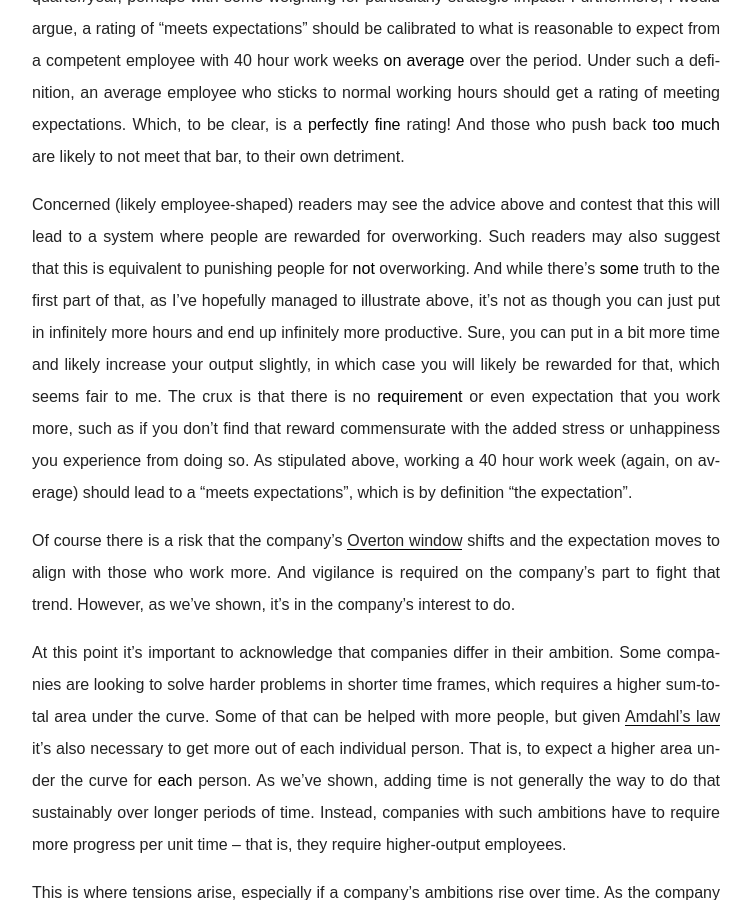
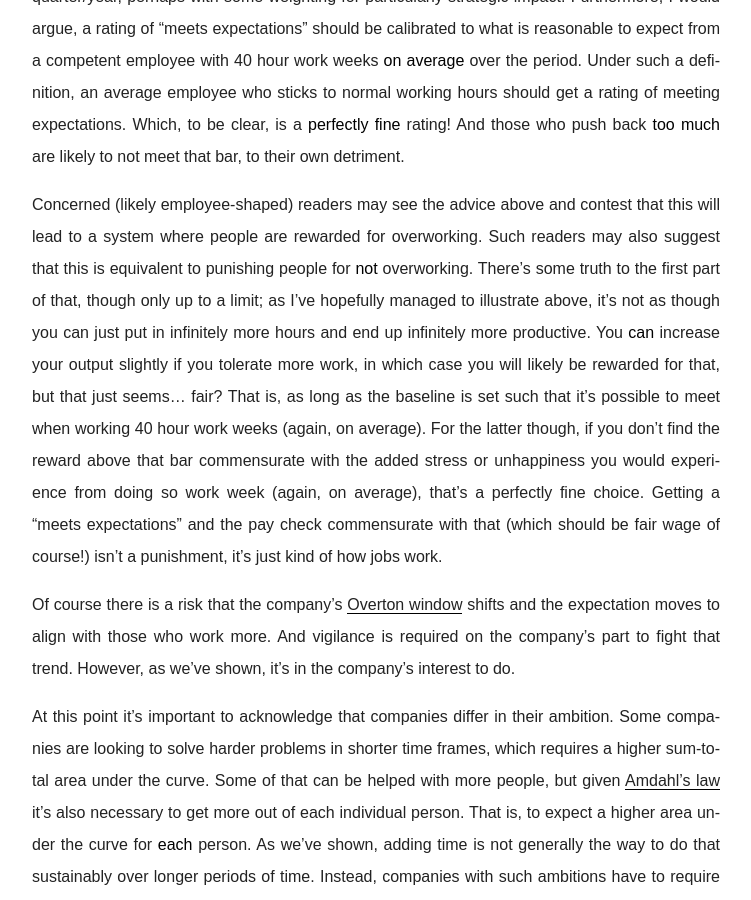
Before and after one commit to jonhoo/thesquareplanet.com, a Jekyll site: the page built from _posts/2024-12-17-about-40-hours.md, in a window 1280 px wide and 900 px high, scrolled down 7056 px. Shown: the whole window, without its empty margins (264-1015 px from the left). Built offline with Jekyll 4.4.1, drawn with Linux system fonts in a browser that asks for light colours; some of the changed text lies outside the part shown.

Commit message:
more bits from review

```diff
--- a/_posts/2024-12-06-about-40-hours.md
+++ b/_posts/2024-12-17-about-40-hours.md
@@ -282,17 +282,19 @@ likely to not meet that bar, to their own detriment.
 Concerned (likely employee-shaped) readers may see the advice above
 and contest that this will lead to a system where people are rewarded
 for overworking. Such readers may also suggest that this is equivalent
-to punishing people for _not_ overworking. And while there's _some_
-truth to the first part of that, as I've hopefully managed to illustrate
-above, it's not as though you can just put in infinitely more hours and
-end up infinitely more productive. Sure, you can put in a bit more time
-and likely increase your output slightly, in which case you will likely
-be rewarded for that, which seems fair to me. The crux is that there is
-no _requirement_ or even expectation that you work more, such as if you
-don't find that reward commensurate with the added stress or unhappiness
-you experience from doing so. As stipulated above, working a 40 hour
-work week (again, on average) should lead to a "meets expectations",
-which is by definition "the expectation".
+to punishing people for _not_ overworking. There's some truth to the
+first part of that, though only up to a limit; as I've hopefully managed
+to illustrate above, it's not as though you can just put in infinitely
+more hours and end up infinitely more productive. You _can_ increase
+your output slightly if you tolerate more work, in which case you will
+likely be rewarded for that, but that just seems... fair? That is, as
+long as the baseline is set such that it's possible to meet when working
+40 hour work weeks (again, on average). For the latter though, if you
+don't find the reward above that bar commensurate with the added stress
+or unhappiness you would experience from doing so work week (again, on
+average), that's a perfectly fine choice. Getting a "meets expectations"
+and the pay check commensurate with that (which should be fair wage of
+course!) isn't a punishment, it's just kind of how jobs work.
 
 Of course there is a risk that the company's [Overton window] shifts and
 the expectation moves to align with those who work more. And vigilance
```
Also changed, not shown: other parts of _posts/2024-12-17-about-40-hours.md (+7 -7 lines).
